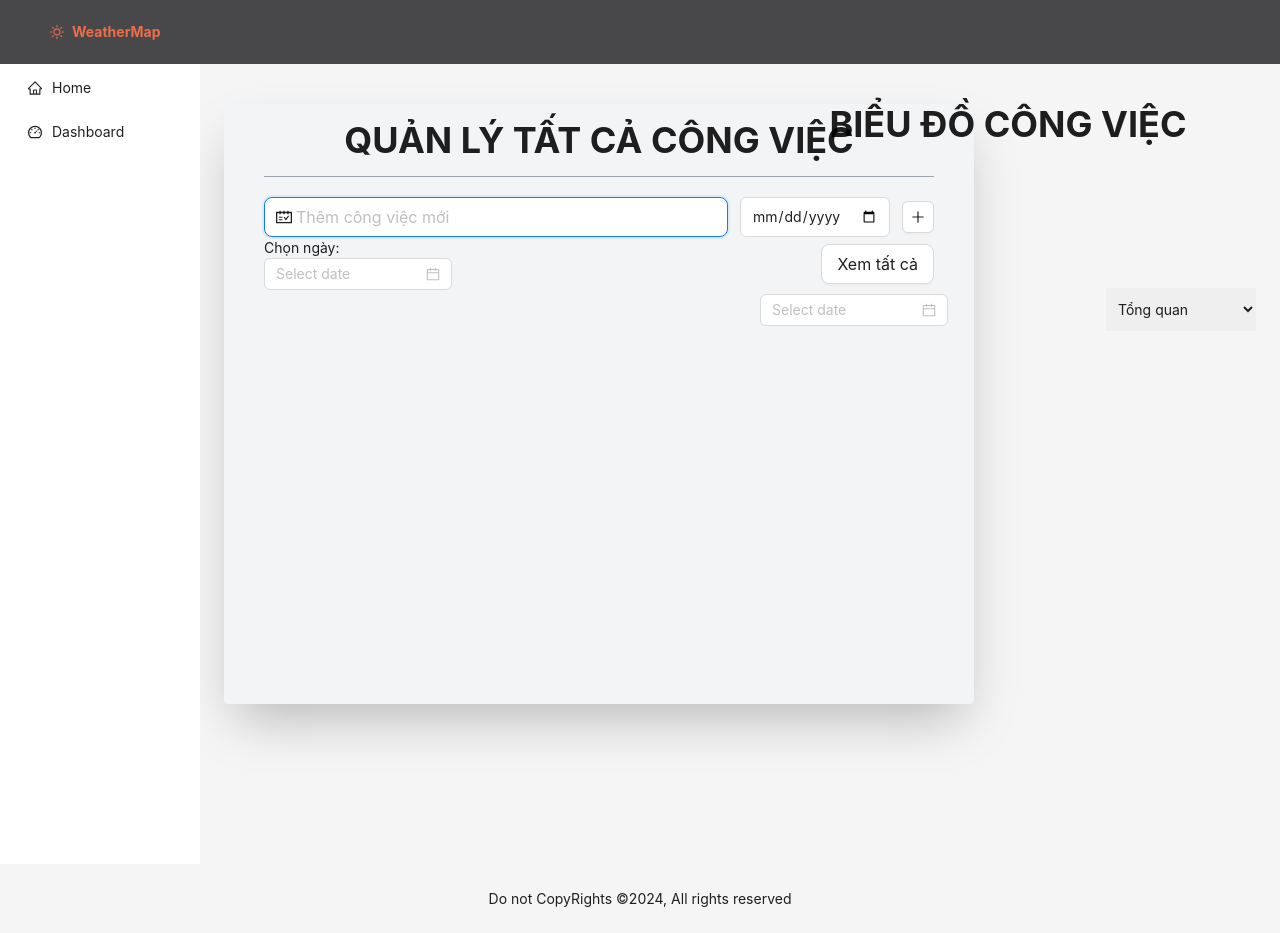
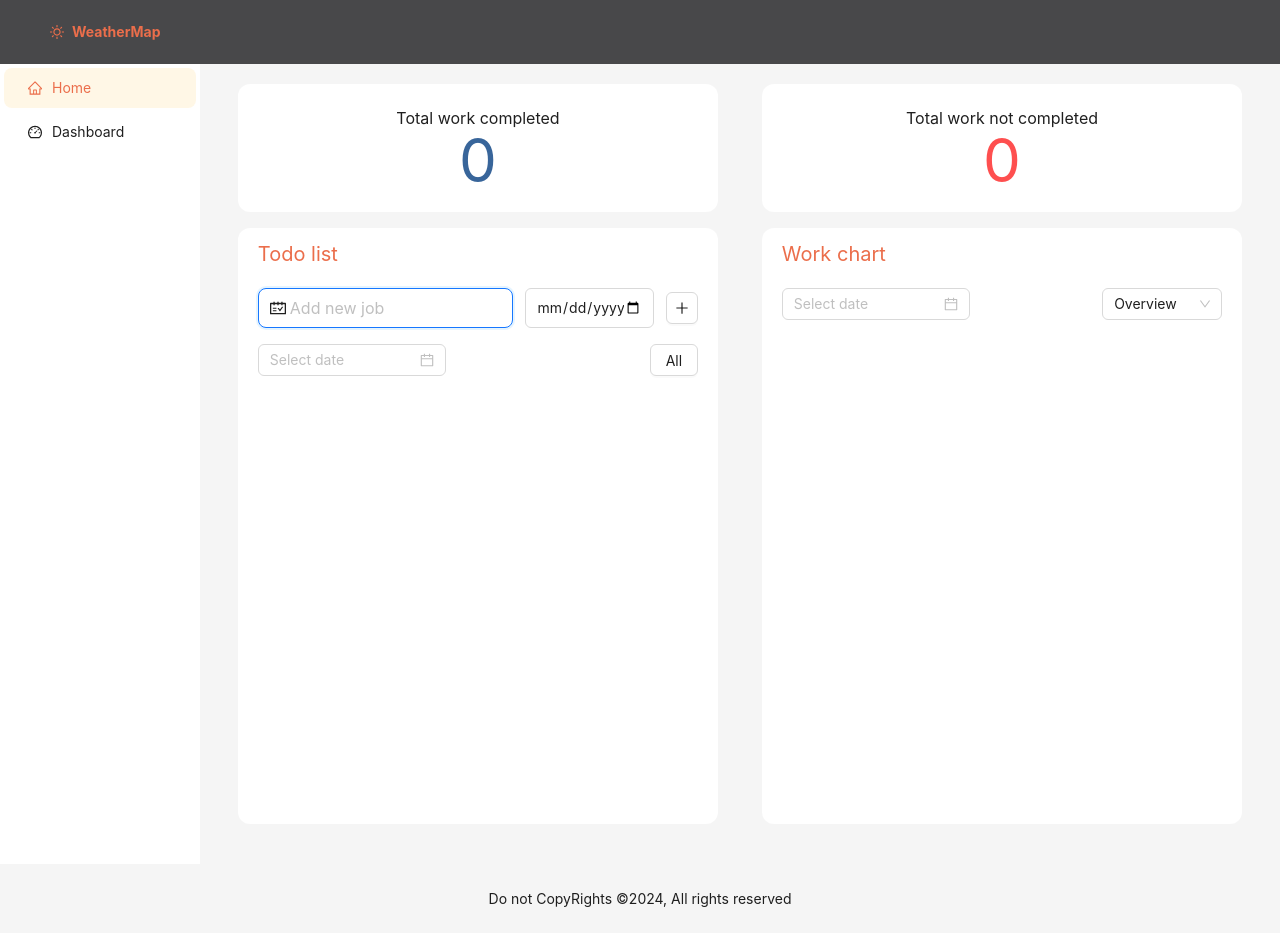
Before and after one commit to dinhcongthanh2002/todolist, a Next.js app: page /pages/tasks/all in a window 1280 px wide. Built offline with nearby package versions, Linux system fonts and the light colour scheme.

Commit message:
update: chuyển ui sang thư viện ant.design

```diff
--- a/package.json
+++ b/package.json
@@ -15,6 +15,7 @@
     "moment": "^2.30.1",
     "next": "14.0.4",
     "normalize": "^0.3.1",
+    "rc-virtual-list": "^3.11.4",
     "react": "^18",
     "react-chartjs-2": "^5.2.0",
     "react-dom": "^18",
--- /dev/null
+++ b/src/app/components/CountTodo.tsx
@@ -0,0 +1,17 @@
+import React from "react";
+
+const CountTodo = (props: any) => {
+  const { name, count, type } = props;
+  return (
+    <div className={"min-h-32 flex items-center justify-center flex-col"}>
+      <h1 className={"text-base"}>{name}</h1>
+      <p
+        className={`text-6xl ${type === "completed" ? "text-[#38659a]" : "text-[#fe4f4f]"}`}
+      >
+        {count}
+      </p>
+    </div>
+  );
+};
+
+export default CountTodo;
--- a/src/app/layout.tsx
+++ b/src/app/layout.tsx
@@ -1,10 +1,9 @@
 "use client";
 
-// import type { Metadata } from "next";
 import { Inter } from "next/font/google";
 import "./styles/globals.css";
 import { RecoilRoot } from "recoil";
-import { Layout, Menu } from "antd";
+import { ConfigProvider, Layout, Menu } from "antd";
 import Sider from "antd/es/layout/Sider";
 import { Content, Footer, Header } from "antd/es/layout/layout";
 import Link from "next/link";
@@ -25,13 +24,22 @@ export default function RootLayout({
 }) {
   const router = useRouter();
 
-  const handleClick = (item: any) => {
-    router.push(item.key);
-  };
   return (
     <html lang="en">
       <body className={`${inter.className}`}>
         <RecoilRoot>
+          <ConfigProvider
+            theme={{
+              token: {},
+              components: {
+                Menu: {
+                  itemHoverBg: "#fff7e6",
+                  itemSelectedBg: "#fff7e6",
+                  itemSelectedColor: "#eb6e4b",
+                },
+              },
+            }}
+          >
             <Layout className={"text-black"}>
               <Header
                 style={{
@@ -55,15 +63,17 @@ export default function RootLayout({
                         height: "100%",
                         borderRight: 0,
                       }}
-                    onClick={handleClick}
+                      defaultSelectedKeys={["/"]}
                       items={[
                         {
-                        label: "Home",
+                          label: <Link href={"/"}>Home</Link>,
                           key: "/",
                           icon: <HomeOutlined />,
                         },
                         {
-                        label: "Dashboard",
+                          label: (
+                            <Link href={"/pages/tasks/all"}>Dashboard</Link>
+                          ),
                           key: "/pages/tasks/all",
                           icon: <DashboardOutlined />,
                         },
@@ -82,6 +92,7 @@ export default function RootLayout({
                 reserved
               </Footer>
             </Layout>
+          </ConfigProvider>
         </RecoilRoot>
       </body>
     </html>
--- a/src/app/pages/tasks/all/page.tsx
+++ b/src/app/pages/tasks/all/page.tsx
@@ -1,7 +1,6 @@
 "use client";
 
 import React, { useEffect, useState } from "react";
-import TodoItem from "@/app/components/TodoItem";
 import { useRecoilState } from "recoil";
 import "react-toastify/dist/ReactToastify.css";
 
@@ -22,9 +21,25 @@ import {
   initValueViewDay,
 } from "@/app/recoil/initState";
 import { initSelectedOption } from "@/app/recoil/selectedOptionAtom";
-import { Button, DatePicker, DatePickerProps, Input } from "antd";
-import { PlusOutlined, ScheduleOutlined } from "@ant-design/icons";
+import {
+  Button,
+  Col,
+  DatePicker,
+  DatePickerProps,
+  Input,
+  List,
+  Row,
+  Select,
+} from "antd";
+import {
+  CheckOutlined,
+  DeleteOutlined,
+  PlusOutlined,
+  ScheduleOutlined,
+} from "@ant-design/icons";
 import { Bounce, toast, ToastContainer } from "react-toastify";
+import VirtualList from "rc-virtual-list";
+import CountTodo from "@/app/components/CountTodo";
 
 const AllDay = () => {
   const [tasks, setTasks] = useRecoilState(initTasks);
@@ -193,14 +208,13 @@ const AllDay = () => {
     labels.push(i.valueTask);
     if (i.isDone) {
       dataCount.completedTasksCount++;
-      background.completedTasksCount = "#86efac";
+      background.completedTasksCount = "#75b364";
     } else {
       dataCount.uncompletedTasksCount++;
-      background.uncompletedTasksCount = "#fecaca";
+      background.uncompletedTasksCount = "#fbbe83";
     }
   }
   const data = {
-    // labels: labels,
     datasets: [
       {
         label: "Tất cả công việc",
@@ -236,31 +250,47 @@ const AllDay = () => {
       },
     },
   };
-  const handleSelectChange = (e: any) => {
-    setSelectedOption(e.target.value);
+  const handleSelectChange = (value: string) => {
+    setSelectedOption(value);
+  };
+  const ContainerHeight: number = 400;
+  const onScroll = (e: React.UIEvent<HTMLElement, UIEvent>) => {
+    if (
+      Math.abs(
+        e.currentTarget.scrollHeight -
+          e.currentTarget.scrollTop -
+          ContainerHeight,
+      ) <= 1
+    ) {
+      return tasks;
+    }
   };
   return (
-    <div className={"w-full my-10"}>
-      <div className={"grid grid-cols-2 gap-10"}>
-        <div>
-          <div
-            className={
-              "w-[750px] max-h-[600px] h-[600px] bg-gray-100 rounded shadow-2xl px-10"
-            }
-          >
-            <h1
-              className={
-                "text-center uppercase text-4xl font-bold py-4 border-b border-gray-400"
-              }
-            >
-              quản lý tất cả công việc
-            </h1>
+    <div className={"my-5"}>
+      <Row gutter={[16, 16]} justify={"space-around"}>
+        <Col span={11} className={"bg-white rounded-xl"}>
+          <CountTodo
+            name={"Total work completed"}
+            count={dataCount.completedTasksCount}
+            type={"completed"}
+          />
+        </Col>
+        <Col span={11} className={"bg-white rounded-xl"}>
+          <CountTodo
+            name={"Total work not completed"}
+            count={dataCount.uncompletedTasksCount}
+            type={"not completed"}
+          />
+        </Col>
+        <Col span={11} className={"bg-white rounded-xl"}>
+          <div className={"p-3"}>
+            <h1 className={"text-xl text-primary"}>Todo list</h1>
             <div className={"my-5"}>
               <div className={"flex items-center"}>
                 <div className={"flex-1 flex"}>
                   <Input
                     type="text"
-                    placeholder={"Thêm công việc mới"}
+                    placeholder={"Add new job"}
                     value={valueTask}
                     autoFocus={true}
                     onChange={handleValueInput}
@@ -282,49 +312,95 @@ const AllDay = () => {
                   onClick={addTask}
                 />
               </div>
-              <div className={" flex items-center justify-between"}>
+              <div className={"py-4 flex items-center justify-between"}>
                 <div>
-                  <label htmlFor="viewDay">Chọn ngày:</label>
-                  <br />
-                  {/*<Input*/}
-                  {/*  type={"date"}*/}
-                  {/*  style={{ width: 200 }}*/}
-                  {/*  onChange={handleViewDayInput}*/}
-                  {/*/>*/}
                   <DatePicker onChange={handleViewDayInput} />
                 </div>
-                <Button type={"default"} size={"large"} onClick={handleViewAll}>
-                  Xem tất cả
+
+                <Button
+                  type={"default"}
+                  size={"middle"}
+                  onClick={handleViewAll}
+                >
+                  All
                 </Button>
               </div>
-              <div
-                className={"w-full bg-[#ccc] mt-4 max-h-[375px] overflow-auto"}
+              <List size="small">
+                <VirtualList
+                  data={sortedTasks}
+                  height={ContainerHeight}
+                  itemHeight={47}
+                  itemKey="email"
+                  onScroll={onScroll}
                 >
-                {/*item*/}
-                {sortedTasks.length > 0 &&
-                  sortedTasks.map((task, index: number) => (
-                    <TodoItem
-                      key={index}
-                      index={index}
-                      data={task}
-                      deleteTask={deleteTask}
-                      onDone={handleTaskDone}
+                  {(task: any, index: number) => (
+                    <List.Item
+                      key={task.id}
+                      actions={[
+                        <Button
+                          type={"primary"}
+                          size={"middle"}
+                          icon={<DeleteOutlined />}
+                          danger={true}
+                          onClick={() => deleteTask(index)}
+                        />,
+                        <Button
+                          className={`bg-blue-400`}
+                          type={"primary"}
+                          size={"middle"}
+                          icon={<CheckOutlined />}
+                          disabled={!!task.isDone}
+                          onClick={() => handleTaskDone(index)}
+                        />,
+                      ]}
+                    >
+                      <List.Item.Meta
+                        className={`${task.isDone ? "font-bold" : "font-extralight"}`}
+                        title={
+                          <p
+                            className={`${task.isDone ? "line-through decoration-primary decoration-1 text-decoration-none" : "no-underline"} text-primary`}
+                          >
+                            {task.valueTask}
+                          </p>
+                        }
+                        description={
+                          <p
+                            className={`${task.isDone ? "line-through decoration-primary decoration-1 text-decoration-none" : "no-underline"} italic text-xs`}
+                          >
+                            {task.valueDate}
+                          </p>
+                        }
                       />
-                  ))}
+                    </List.Item>
+                  )}
+                </VirtualList>
+              </List>
             </div>
           </div>
+        </Col>
+        {/*CHART*/}
+        <Col span={11} className={"bg-white rounded-xl"}>
+          <div className={"p-3"}>
+            <h1 className={"text-xl text-primary"}>Work chart</h1>
+            <div className={"mt-5 flex items-center justify-between"}>
+              <DatePicker onChange={handleViewDayInput} />
+              <Select
+                defaultValue="Overview"
+                style={{ width: 120 }}
+                onChange={handleSelectChange}
+                options={[
+                  { value: "Overview", label: "Overview" },
+                  { value: "Accomplished", label: "Accomplished" },
+                  { value: "Unaccomplished", label: "Unaccomplished" },
+                ]}
+              />
             </div>
-        </div>
-
-        <div>
-          <h1 className={"uppercase text-4xl font-bold text-center mb-6"}>
-            Biểu đồ công việc
-          </h1>
-          {selectedOption === "Tổng quan" && (
+            <div className={"mt-10"}>
+              {selectedOption === "Overview" && (
                 /*@ts-ignore*/
                 <Doughnut data={data} options={options} className={"mx-52"} />
               )}
-          {selectedOption === "Hoàn thành" && (
+              {selectedOption === "Accomplished" && (
                 <Bar
                   data={{
                     labels: sortedTasks
@@ -332,12 +408,12 @@ const AllDay = () => {
                       .map((task) => task.valueTask),
                     datasets: [
                       {
-                    label: "Công việc đã hoàn thành",
+                        label: "Work completed",
                         data: sortedTasks
                           .filter((task) => task.isDone)
                           .map((task) => task.id),
-                    backgroundColor: "rgba(0, 255, 0, 0.4)",
-                    borderColor: "rgba(0, 255, 0, 1)",
+                        backgroundColor: "#75b364",
+                        borderColor: "#c8d67d",
                         borderWidth: 1,
                       },
                     ],
@@ -351,13 +427,10 @@ const AllDay = () => {
                   }}
                 />
               )}
-          {selectedOption === "Chưa hoàn thành" && (
+              {selectedOption === "Unaccomplished" && (
                 <Pie
                   className={"mx-52"}
                   data={{
-                labels: sortedTasks
-                  .filter((task) => !task.isDone)
-                  .map((task) => task.valueTask),
                     datasets: [
                       {
                         label: "Công việc chưa hoàn thành",
@@ -373,16 +446,10 @@ const AllDay = () => {
                   }}
                 />
               )}
-          <div className={"mt-10 flex items-center justify-between"}>
-            <DatePicker onChange={handleViewDayInput} />
-            <select className={"px-2 py-3"} onChange={handleSelectChange}>
-              <option value="Tổng quan">Tổng quan</option>
-              <option value="Hoàn thành">Hoàn thành</option>
-              <option value="Chưa hoàn thành">Chưa hoàn thành</option>
-            </select>
             </div>
           </div>
-      </div>
+        </Col>
+      </Row>
       <ToastContainer
         position="top-right"
         autoClose={1000}
--- a/src/app/recoil/selectedOptionAtom.ts
+++ b/src/app/recoil/selectedOptionAtom.ts
@@ -3,5 +3,5 @@ import { atom, RecoilState } from "recoil";
 
 export const initSelectedOption: RecoilState<string> = atom({
   key: "selectedOption",
-  default: "Tổng quan",
+  default: "Overview",
 });
```
Also changed, not shown: src/app/components/TodoItem.tsx (+12 -5 lines), src/app/loading.tsx (+8 -4 lines), src/app/page.tsx (+13 -42 lines), src/app/pages/tasks/all/loading.tsx (+8 -4 lines), 1 other file (tests, documents, lock files or other folders). Lines whose indentation alone changed are shown as unchanged.
